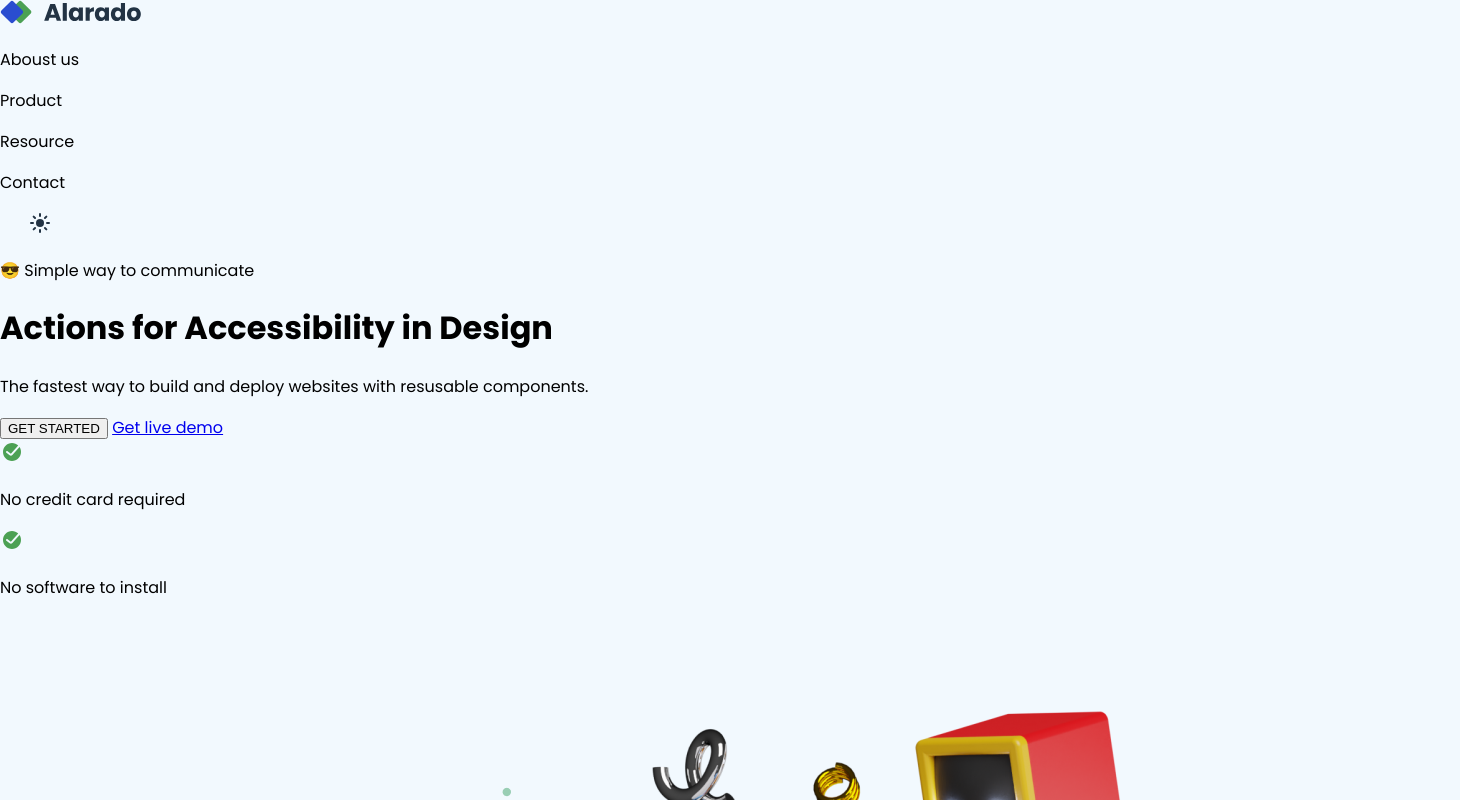
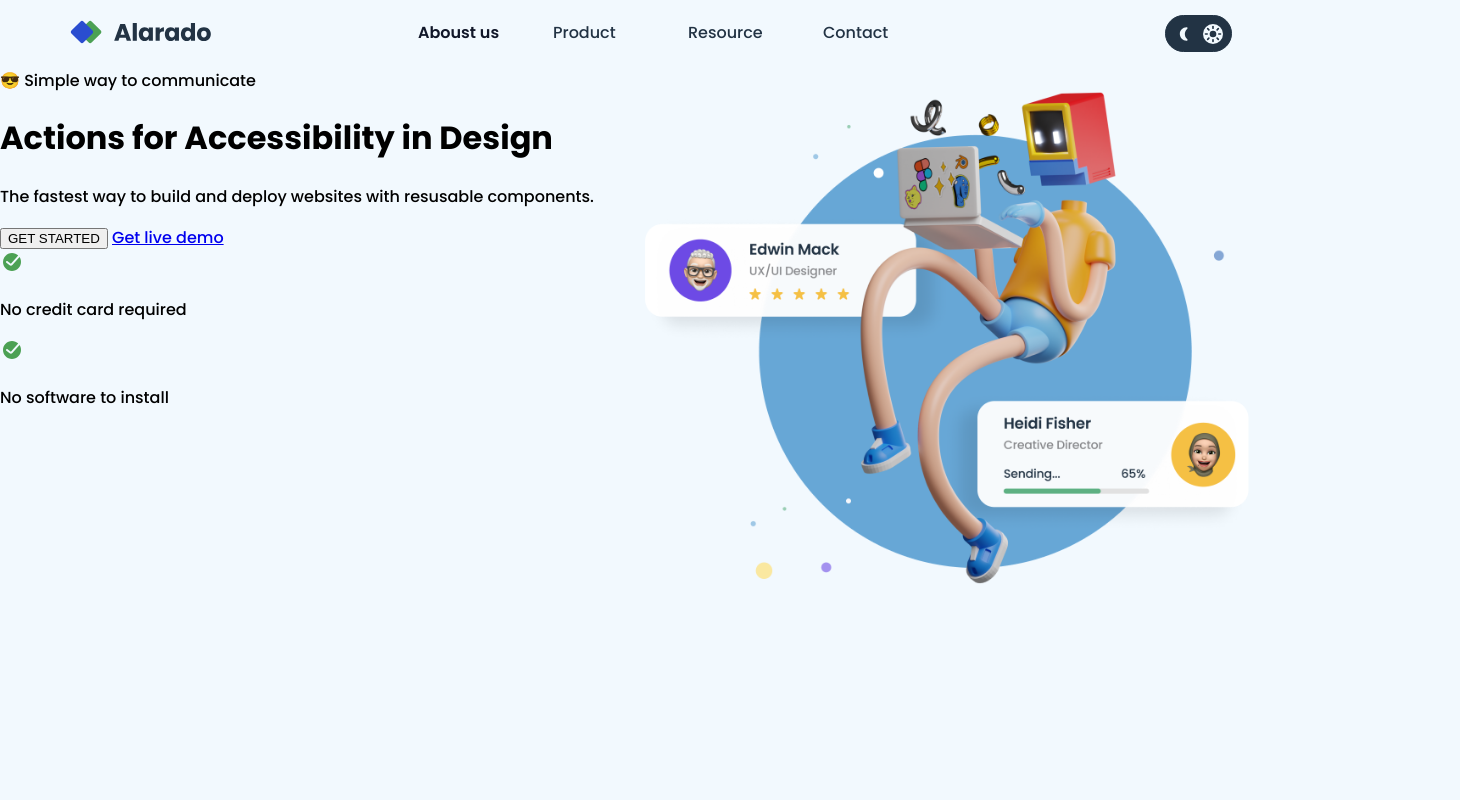
Before and after one commit to JeisonLeonel/Simple_Homepage-, a plain HTML site: page index.html in a window 1280 px wide. Shown: the top 800 px of the page, 1460 px wide, since content can reach past the window. Drawn offline with Linux system fonts and the light colour scheme.

Commit message:
Se empieza a desarrollar los estilos

```diff
--- a/css/style.css
+++ b/css/style.css
@@ -1,3 +1,4 @@
+@import url('https://fonts.googleapis.com/css2?family=Poppins:ital,wght@0,100;0,200;0,300;0,400;0,500;0,600;0,700;0,800;0,900;1,100;1,200;1,300;1,400;1,500;1,600;1,700;1,800;1,900&display=swap');
 /*Estilo para el body*/
 body{
     display: flex;
@@ -5,7 +6,67 @@ body{
     background-color: #F2F9FE;
     font-family: "Poppins", sans-serif;
     font-style: normal;
+    font-weight: 500;
     width: 100%;
     height: 100%;
     margin: 0px;
 }
+/*Estilo para el encabezado*/
+.top_content{
+    display: flex;
+    flex-direction: row;
+    flex-wrap: nowrap;
+    justify-content: space-between;
+}
+.top_content .icon{
+    padding-left: 70px;
+    padding-top: 20px;
+}
+.top_content .opcion{
+    display: flex;
+    padding-top: 20px;
+}
+.top_content .opcion p{
+    color: #223344;
+    margin: 0px 45px 0px 0px;
+    width: 90px;
+}
+.top_content .opcion .bold{
+    color: #111729;
+    font-weight: 600 ;
+}
+.top_content .dark_mode{
+    margin-top: 15px;
+    margin-right: 3rem;
+    display: flex;
+    align-items: center;
+    justify-content: space-evenly;
+    width: 65px;
+    height: 35px;
+    border: solid 1px #223344;
+    background-color: #223344;
+    border-radius: 40px;
+}
+.top_content .dark_mode img{
+    height: 20px;
+    width: 20px;
+}
+.top_content .dark_mode .sun{
+    background-color: #F2F9FE;
+    border-radius: 100%;
+}
+/*Eestilo para el contenido principal*/
+.content_main{
+    display: flex;
+    flex-wrap: nowrap;
+}
+/*Estilo para el contendio de la derecha*/
+.content_main .content_left{
+    display: flex;
+    flex-direction: column;
+}
+/*Estilo para el contendio de la izquierda*/
+.content_main .content_right img{
+    height: 35rem;
+    padding-left: 2.5rem;
+}
--- a/index.html
+++ b/index.html
@@ -7,11 +7,6 @@
     <!--Link del estilo-->
     <link rel="stylesheet" href="css/style.css">
     <!--Link del font-->
-    <link rel="preconnect" href="https://fonts.googleapis.com">
-    <link rel="preconnect" href="https://fonts.gstatic.com" crossorigin>
-    <link href="https://fonts.googleapis.com/css2?family=Poppins:ital,wght@0,
-            100;0,200;0,300;0,400;0,500;0,600;0,700;0,800;0,900;1,100;1,
-            200;1,300;1,400;1,500;1,600;1,700;1,800;1,900&display=swap" rel="stylesheet">
 </head>
 <body>
     <!--Estilo para el enzabezado-->
@@ -20,14 +15,14 @@
             <img src="img/alarado-icon-homepage.svg" alt="">
         </div>
         <div class="opcion">
-            <p>Aboust us</p>
+            <p class="bold">Aboust us</p>
             <p>Product</p>
             <p>Resource</p>
             <p>Contact</p>
         </div>
         <div class="dark_mode">
-            <img src="img/Moon_fill_light.svg" alt="Moon_fill_light">
-            <img src="img/Sun_fill.svg" alt="Sun">
+            <img class="moon" src="img/Moon_fill_light.svg" alt="Moon_fill_light">
+            <img class="sun" src="img/Sun_fill.svg" alt="Sun">
         </div>
     </header>
     <!--Contenedor main que se divide en left y right-->
```
